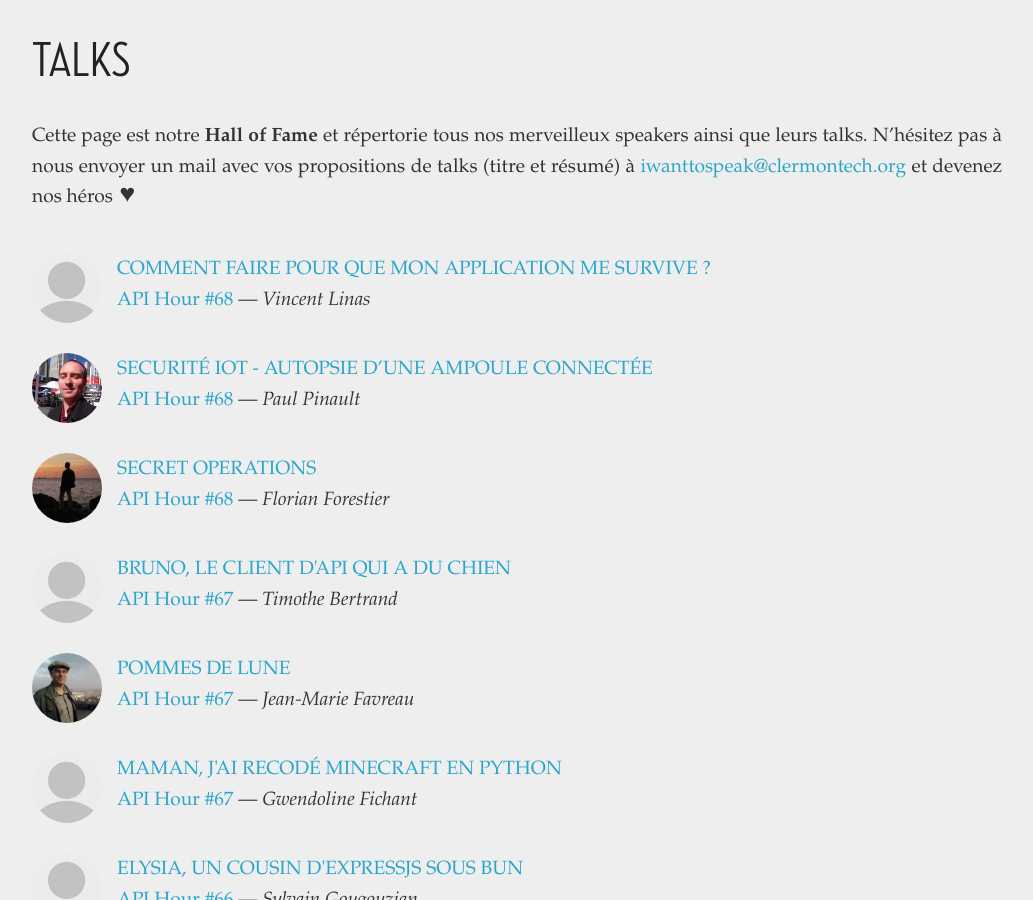
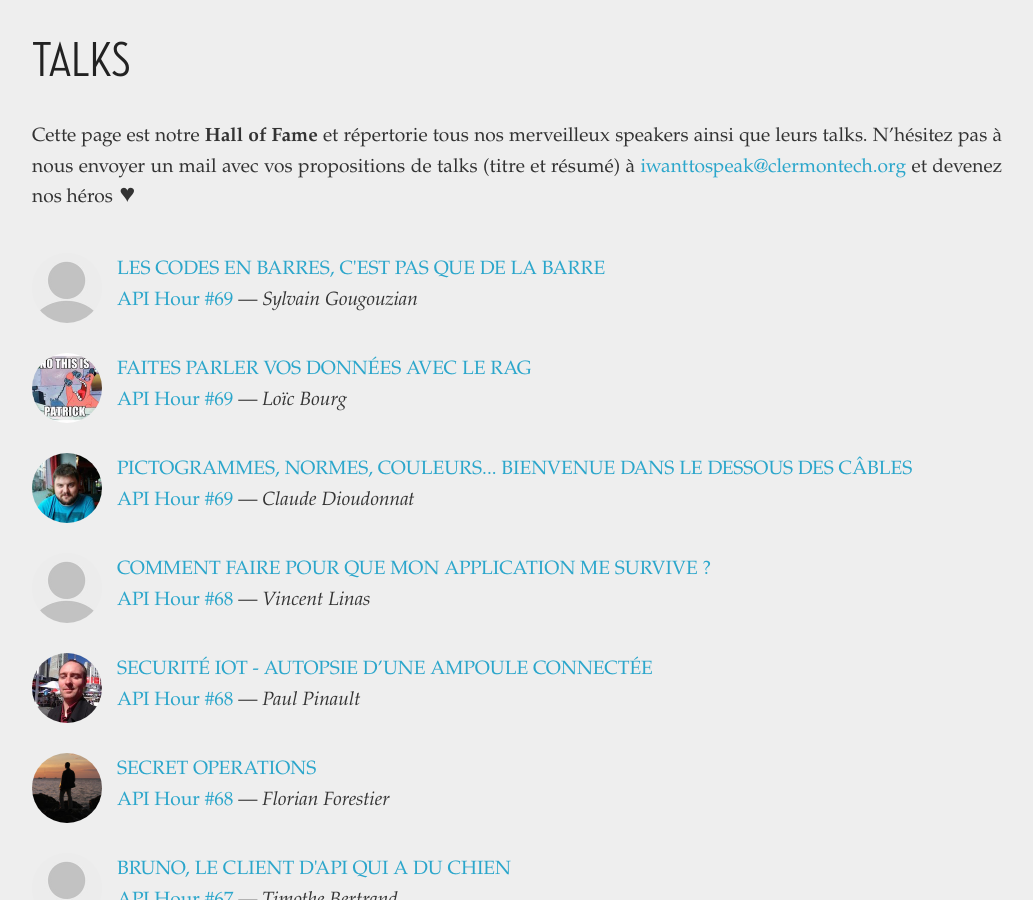
Before and after one commit to clermontech/clermontech.github.com, a Jekyll site: the page built from talks/index.md, in a window 1280 px wide and 900 px high, scrolled down 311 px. Shown: the whole window, without its empty margins (123-1156 px from the left). Built offline with Jekyll 4.4.1, drawn with Linux system fonts in a browser that asks for light colours.

Commit message:
add ah69 talks

```diff
--- a/_posts/2026-02-08-api-hour-69.md
+++ b/_posts/2026-02-08-api-hour-69.md
@@ -46,9 +46,13 @@ Nous comprendrons ensemble les mécaniques de transformation, de redondance de l
 
 Je vous propose de voyager dans le monde merveilleux des codes et d'en créer un en ajoutant une nouvelle dimension !
 
+[Voir la vidéo]({% post_url 2026-02-08-sylvain-gougouzian-les-codes-barres %})
+
 ### Claude Dioudonnat • Pictogrammes, normes, couleurs... Bienvenue dans le dessous des câbles • 15 min
 
 Un tour d'horizon des principales normes et connectiques que nous utilisons au quotidien, souvent sans vraiment les connaître. Nous parlerons notamment de l'USB sous ses différentes versions, du DisplayPort, du Power Delivery, ainsi que de la fibre et des différents types de connecteurs. L'objectif est de mieux comprendre leurs différences, leurs usages et leurs évolutions.
+
+[Voir la vidéo]({% post_url 2026-02-08-claude-dioudonnat-le-dessous-des-cables %})
 
 ### Loïc Bourg • Faites parler vos données avec le RAG • 15 min
 
@@ -61,3 +65,5 @@ génère une réponse en s'appuyant sur ces extraits (idéalement cités).
 Je vais vous partager un retour d'expérience sur un assistant interne développé
 pour une chaîne d'hôtels, dont l'objectif est de faciliter la recherche
 d'informations et la prise en main des procédures internes.
+
+[Voir la vidéo]({% post_url 2026-02-08-loic-boug-faites-parler-vos-donnees-avec-le-rag %})
--- /dev/null
+++ b/_posts/2026-02-08-claude-dioudonnat-le-dessous-des-cables.md
@@ -0,0 +1,20 @@
+---
+layout: talk
+categories: [ talks, api-hour-69 ]
+
+session_url: /api-hours/api-hour-69.html
+session_name: Clermont'ech API Hour &#35;69
+session_short_name: "&#35;69"
+
+author: Claude Dioudonnat
+author_url: https://twitter.com/ClaudusD
+author_image: claude.jpg
+
+slides_url:
+video:
+
+title: "Pictogrammes, normes, couleurs... Bienvenue dans le dessous des câbles"
+
+---
+
+Un tour d'horizon des principales normes et connectiques que nous utilisons au quotidien, souvent sans vraiment les connaître. Nous parlerons notamment de l'USB sous ses différentes versions, du DisplayPort, du Power Delivery, ainsi que de la fibre et des différents types de connecteurs. L'objectif est de mieux comprendre leurs différences, leurs usages et leurs évolutions.
--- /dev/null
+++ b/_posts/2026-02-08-loic-boug-faites-parler-vos-donnees-avec-le-rag.md
@@ -0,0 +1,28 @@
+---
+layout: talk
+categories: [ talks, api-hour-69 ]
+
+session_url: /api-hours/api-hour-69.html
+session_name: Clermont'ech API Hour &#35;69
+session_short_name: "&#35;69"
+
+author: Loïc Bourg
+author_url:
+author_image: loic-bourg.jpeg
+
+slides_url:
+video:
+
+title: "Faites parler vos données avec le RAG"
+
+---
+
+Les modèles de langage répondent vite... mais pas toujours juste. Un RAG
+(Retrieval-Augmented Generation) consiste à faire répondre le modèle à partir
+de documents sélectionnés, plutôt que sur des connaissances générales. On
+cherche d'abord les passages pertinents dans une base de connaissance, puis on
+génère une réponse en s'appuyant sur ces extraits (idéalement cités).
+
+Je vais vous partager un retour d'expérience sur un assistant interne développé
+pour une chaîne d'hôtels, dont l'objectif est de faciliter la recherche
+d'informations et la prise en main des procédures internes.
--- /dev/null
+++ b/_posts/2026-02-08-sylvain-gougouzian-les-codes-barres.md
@@ -0,0 +1,28 @@
+---
+layout: talk
+categories: [talks, api-hour-69 ]
+
+author: Sylvain Gougouzian
+author_url: https://gouz.dev/
+author_image:
+
+slides_url:
+
+session_url: /api-hours/api-hour-69.html
+session_name: Clermont'ech API Hour &#35;69
+session_short_name: "&#35;69"
+
+title: "Les codes en barres, c'est pas que de la barre"
+---
+
+Depuis des dizaines d'années, les codes 1D tels que les EAN13 (dit code-barres) sont sur toutes nos boites de céréales, produits de consommation… Des
+codes 2D sont également présent dans notre quotidien ainsi que les datamatrices qui sont très utilisées dans le domaine médical.
+
+Et depuis quelques temps sont apparus les codes Aztec, QRCode…
+
+Mais au fond, comment cela fonctionne ? Comment se fait-il qu'on puisse en “dégrader” quelques uns pour y mettre son logo ? Quel est le risque de trop
+le dégrader ?
+
+Nous comprendrons ensemble les mécaniques de transformation, de redondance de l'information, l'histoire et l'utilisation des plus connus d'entre eux.
+
+Je vous propose de voyager dans le monde merveilleux des codes et d'en créer un en ajoutant une nouvelle dimension !
```
